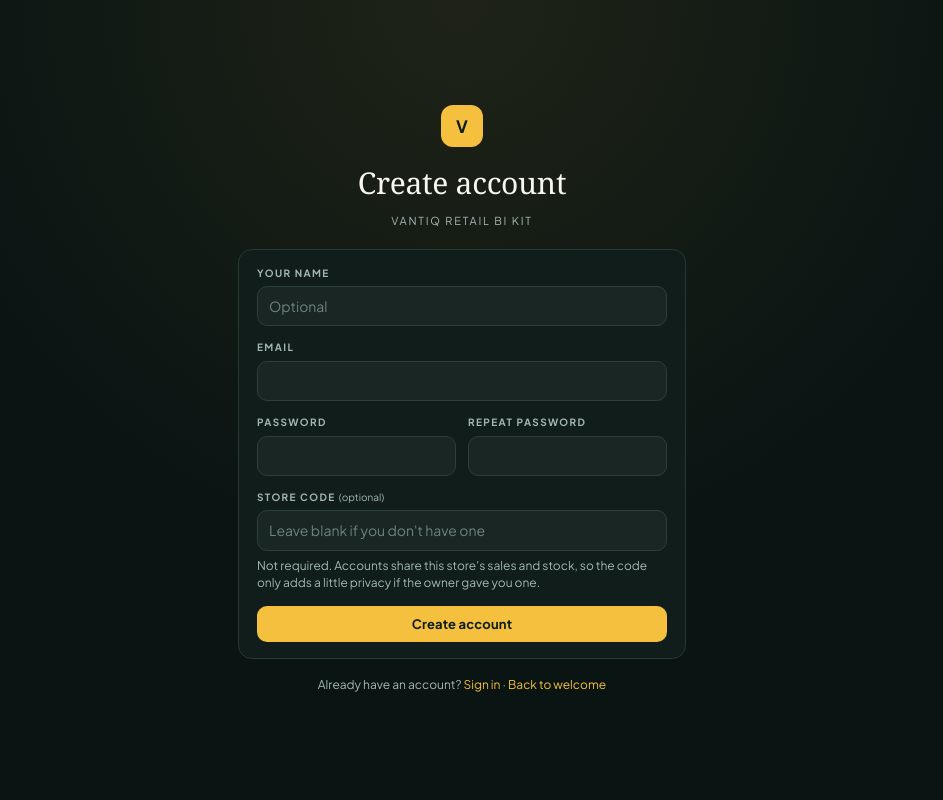
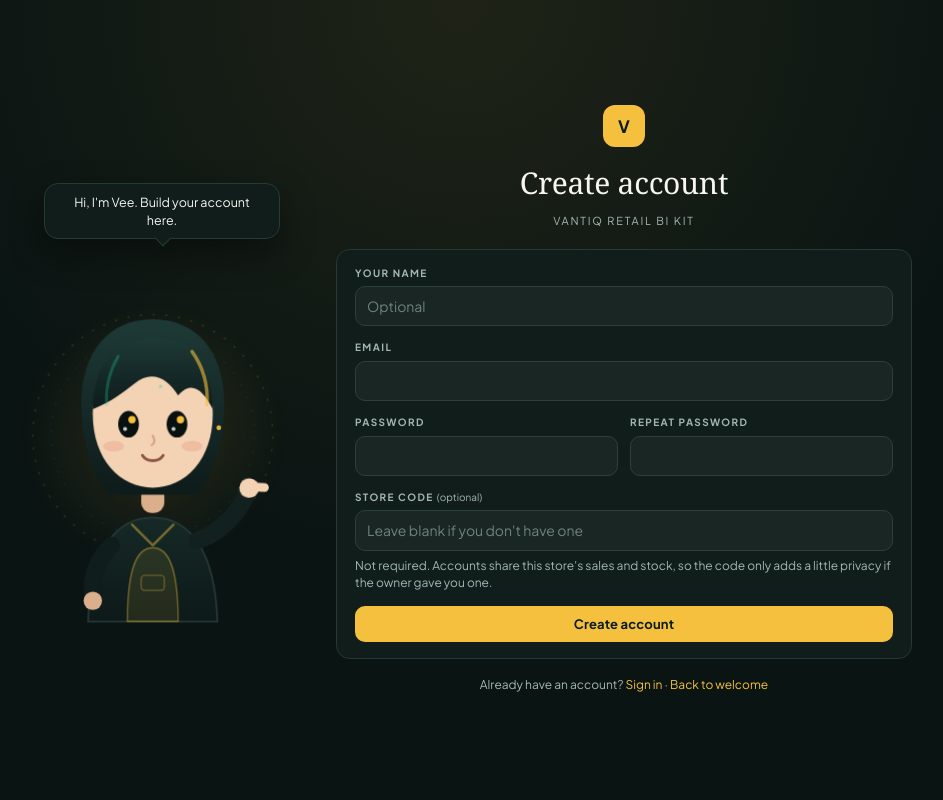
Before and after one commit to evansjeffery200-oss/retail-bi, a FastAPI app: page /signup in a window 1280 px wide. Shown: the whole page, without its empty margins (178-1121 px from the left). Run offline with FastAPI, Linux system fonts and the light colour scheme; some web fonts are replaced.

Commit message:
Add Vee, an animated guide who points at the auth forms

```diff
--- a/app/static/app.css
+++ b/app/static/app.css
@@ -525,3 +525,149 @@ body.is-leaving .landing-foot {
   }
   .btn:hover, .kpi:hover { transform: none; }
 }
+
+/* ---------------------------------------------------------------
+   Vee, the store assistant on the sign-in and create-account pages.
+   She floats, blinks, points at the form and talks through the steps.
+   --------------------------------------------------------------- */
+.auth-shell {
+  width: 100%;
+  max-width: 900px;
+  display: grid;
+  grid-template-columns: 300px minmax(0, 1fr);
+  gap: 24px;
+  align-items: center;
+}
+.auth-shell .auth-card { max-width: none; }
+
+.guide {
+  position: relative;
+  display: flex;
+  justify-content: center;
+  align-items: flex-end;
+  padding-top: 62px;
+}
+.guide-figure {
+  width: 100%;
+  max-width: 300px;
+  height: auto;
+  display: block;
+  overflow: visible;
+  animation: vq-idle 7s ease-in-out infinite;
+}
+
+.guide-bubble {
+  position: absolute;
+  top: 4px;
+  left: 50%;
+  transform: translateX(-50%);
+  width: max-content;
+  max-width: 236px;
+  padding: 9px 14px;
+  border-radius: 14px;
+  border: 1px solid var(--line);
+  background: #101d1b;
+  color: var(--text);
+  font-size: 12.5px;
+  line-height: 1.45;
+  text-align: center;
+  box-shadow: 0 14px 34px rgba(0, 0, 0, 0.42);
+}
+.guide-bubble::after {
+  content: "";
+  position: absolute;
+  bottom: -6px;
+  left: 50%;
+  width: 11px;
+  height: 11px;
+  margin-left: -5.5px;
+  background: #101d1b;
+  border-right: 1px solid var(--line);
+  border-bottom: 1px solid var(--line);
+  transform: rotate(45deg);
+}
+.guide-bubble span {
+  display: inline-block;
+  transition: opacity 0.26s ease, transform 0.26s ease;
+}
+.guide-bubble span.is-swapping { opacity: 0; transform: translateY(-5px); }
+
+/* the character's own motion */
+.guide-ring,
+.guide-ring-alt { transform-box: view-box; }
+.guide-ring { transform-origin: 122px 168px; animation: vq-spin 46s linear infinite; }
+.guide-ring-alt { transform-origin: 122px 168px; animation: vq-spin 31s linear infinite reverse; }
+
+.guide-eye { transform-box: fill-box; transform-origin: center; animation: vq-blink 5.4s infinite; }
+.guide-eye-alt { animation-delay: 0.08s; }
+
+.guide-arm {
+  transform-box: view-box;
+  transform-origin: 160px 260px;
+  animation: vq-point 2.9s ease-in-out infinite;
+}
+
+.guide-tap { opacity: 0; animation: vq-tap 2.9s ease-in-out infinite; }
+
+.guide-spark { opacity: 0; animation: vq-spark 2.9s ease-out infinite; }
+.guide-spark-b { animation-delay: 0.55s; }
+.guide-spark-c { animation-delay: 1.1s; }
+
+@keyframes vq-idle {
+  0%, to { transform: translateY(0); }
+  50% { transform: translateY(-9px); }
+}
+@keyframes vq-blink {
+  0%, 91%, to { transform: scaleY(1); }
+  94% { transform: scaleY(0.08); }
+  97% { transform: scaleY(1); }
+}
+@keyframes vq-point {
+  0%, to { transform: rotate(0deg); }
+  45% { transform: rotate(4.5deg); }
+  70% { transform: rotate(1.5deg); }
+}
+@keyframes vq-tap {
+  0%, 55%, to { opacity: 0; }
+  70% { opacity: 0.55; }
+  85% { opacity: 0; }
+}
+@keyframes vq-spark {
+  0% { opacity: 0; transform: translate(-4px, 6px) scale(0.5); }
+  25% { opacity: 0.95; }
+  100% { opacity: 0; transform: translate(20px, -16px) scale(1.25); }
+}
+
+/* the form she is pointing at takes a soft gold breath when the page opens */
+.auth-card.is-pointed { animation: vq-look 1.5s ease-in-out 2; }
+@keyframes vq-look {
+  0%, to { box-shadow: 0 22px 60px rgba(0, 0, 0, 0.32); }
+  50% { box-shadow: 0 22px 60px rgba(0, 0, 0, 0.32), 0 0 0 1px rgba(244, 192, 61, 0.45), 0 0 34px rgba(244, 192, 61, 0.16); }
+}
+
+@media (max-width: 860px) {
+  .auth-shell {
+    grid-template-columns: minmax(0, 1fr);
+    max-width: 448px;
+    gap: 4px;
+  }
+  .guide { padding-top: 0; padding-bottom: 2px; }
+  .guide-figure { max-width: 172px; }
+  .guide-bubble {
+    position: static;
+    transform: none;
+    margin: 0 auto 10px;
+    font-size: 12px;
+  }
+  .guide-bubble::after { display: none; }
+  .guide-ring, .guide-ring-alt { display: none; }
+}
+
+@media (prefers-reduced-motion: reduce) {
+  .guide-figure, .guide-ring, .guide-ring-alt, .guide-eye, .guide-eye-alt,
+  .guide-arm, .guide-tap, .guide-spark, .auth-card.is-pointed {
+    animation: none !important;
+  }
+  .guide-bubble span { transition: none !important; }
+  .guide-tap { opacity: 0.5; }
+}
--- /dev/null
+++ b/app/templates/_guide.html
@@ -0,0 +1,101 @@
+{# Vee, the little store assistant drawn in SVG.
+   She points at the form on the auth pages and says a few lines of guidance.
+   Decorative: every word she says is repeated by a real label on the page. #}
+{% set guide_lines = guide_lines if guide_lines is defined and guide_lines else ["Hi, I'm Vee.", "This is where you get in."] %}
+<div class="guide" aria-hidden="true">
+  <div class="guide-bubble">
+    <span data-guide-lines='{{ guide_lines | tojson }}'>{{ guide_lines[0] }}</span>
+  </div>
+
+  <svg class="guide-figure" viewBox="0 0 260 330" xmlns="http://www.w3.org/2000/svg">
+    <defs>
+      <radialGradient id="guideGlow" cx="50%" cy="50%" r="50%">
+        <stop offset="0%" stop-color="#F4C03D" stop-opacity="0.18" />
+        <stop offset="55%" stop-color="#F4C03D" stop-opacity="0.06" />
+        <stop offset="100%" stop-color="#F4C03D" stop-opacity="0" />
+      </radialGradient>
+      <linearGradient id="guideHair" x1="0" y1="0" x2="0" y2="1">
+        <stop offset="0%" stop-color="#1E3A37" />
+        <stop offset="60%" stop-color="#142726" />
+        <stop offset="100%" stop-color="#0E1C1B" />
+      </linearGradient>
+      <linearGradient id="guideShirt" x1="0" y1="0" x2="0" y2="1">
+        <stop offset="0%" stop-color="#162927" />
+        <stop offset="100%" stop-color="#0D1A19" />
+      </linearGradient>
+    </defs>
+
+    <!-- ambient light and orbit rings, matching the welcome page -->
+    <circle cx="122" cy="168" r="116" fill="url(#guideGlow)" />
+    <circle class="guide-ring" cx="122" cy="168" r="104" fill="none"
+            stroke="#F4C03D" stroke-opacity="0.18" stroke-width="1" stroke-dasharray="2 9" />
+    <circle class="guide-ring-alt" cx="122" cy="168" r="88" fill="none"
+            stroke="#26D897" stroke-opacity="0.16" stroke-width="1" stroke-dasharray="1 11" />
+
+    <!-- body -->
+    <path d="M66 330 C68 268 90 240 122 240 C154 240 176 268 178 330 Z"
+          fill="url(#guideShirt)" stroke="#273935" stroke-width="1.5" />
+    <path d="M104 246 L122 264 L140 246" fill="none" stroke="#F4C03D"
+          stroke-opacity="0.45" stroke-width="2" stroke-linecap="round" stroke-linejoin="round" />
+    <path d="M100 330 C100 284 108 266 122 266 C136 266 144 284 144 330 Z"
+          fill="#F4C03D" fill-opacity="0.1" stroke="#F4C03D" stroke-opacity="0.4" stroke-width="1.2" />
+    <rect x="112" y="290" width="20" height="13" rx="3" fill="none"
+          stroke="#F4C03D" stroke-opacity="0.32" stroke-width="1.2" />
+
+    <!-- neck and head -->
+    <rect x="112" y="212" width="20" height="24" rx="9" fill="#DCAF8C" />
+    <path d="M122 92 C154 92 174 116 174 150 C174 190 150 214 122 214 C94 214 70 190 70 150 C70 116 90 92 122 92 Z"
+          fill="#F4D2B4" />
+
+    <!-- hair back, face frame, fringe -->
+    <path d="M122 68 C160 68 184 96 184 142 C184 180 170 210 160 220 L84 220 C74 210 60 180 60 142 C60 96 84 68 122 68 Z"
+          fill="url(#guideHair)" />
+    <path d="M122 92 C154 92 174 116 174 150 C174 190 150 214 122 214 C94 214 70 190 70 150 C70 116 90 92 122 92 Z"
+          fill="#F4D2B4" />
+    <path d="M70 146 C70 106 92 84 122 84 C152 84 174 106 174 146 C166 130 156 120 144 134 C134 118 120 112 106 124 C98 130 86 140 70 146 Z"
+          fill="url(#guideHair)" />
+    <path d="M156 96 C166 110 170 126 169 142" fill="none" stroke="#F4C03D"
+          stroke-opacity="0.6" stroke-width="3" stroke-linecap="round" />
+    <path d="M92 100 C84 114 81 128 82 142" fill="none" stroke="#26D897"
+          stroke-opacity="0.28" stroke-width="2.5" stroke-linecap="round" />
+
+    <!-- eyes -->
+    <g class="guide-eye">
+      <ellipse cx="101" cy="159" rx="9" ry="11.5" fill="#081110" />
+      <circle cx="104" cy="155" r="3.2" fill="#F4C03D" />
+      <circle cx="98" cy="163" r="1.7" fill="#EAF3F0" fill-opacity="0.85" />
+    </g>
+    <g class="guide-eye guide-eye-alt">
+      <ellipse cx="143" cy="159" rx="9" ry="11.5" fill="#081110" />
+      <circle cx="146" cy="155" r="3.2" fill="#F4C03D" />
+      <circle cx="140" cy="163" r="1.7" fill="#EAF3F0" fill-opacity="0.85" />
+    </g>
+
+    <!-- blush, nose, smile -->
+    <ellipse cx="88" cy="178" rx="9" ry="4.6" fill="#E58E73" fill-opacity="0.3" />
+    <ellipse cx="156" cy="178" rx="9" ry="4.6" fill="#E58E73" fill-opacity="0.3" />
+    <path d="M122 169 C124 173 124 175 121 177" fill="none" stroke="#D9A78A"
+          stroke-width="2" stroke-linecap="round" />
+    <path d="M113 186 C117 192 127 192 131 186" fill="none" stroke="#8C5946"
+          stroke-width="2.6" stroke-linecap="round" />
+
+    <!-- resting arm -->
+    <path d="M86 264 C72 278 68 294 70 308" fill="none" stroke="#0F1E1D"
+          stroke-width="15" stroke-linecap="round" />
+    <circle cx="70" cy="312" r="8" fill="#DCAF8C" />
+
+    <!-- pointing arm, gesturing at the form -->
+    <g class="guide-arm">
+      <path d="M160 260 C180 252 196 234 202 214" fill="none" stroke="#12211F"
+            stroke-width="15" stroke-linecap="round" />
+      <circle cx="203" cy="212" r="8.5" fill="#F4D2B4" />
+      <rect x="205" y="207" width="15" height="7.5" rx="3.75" fill="#F4D2B4" />
+      <rect class="guide-tap" x="205" y="207" width="15" height="7.5" rx="3.75" fill="#F4C03D" />
+    </g>
+
+    <!-- sparks travelling toward the card -->
+    <circle class="guide-spark" cx="214" cy="204" r="2.6" fill="#F4C03D" />
+    <circle class="guide-spark guide-spark-b" cx="214" cy="204" r="2.2" fill="#26D897" />
+    <circle class="guide-spark guide-spark-c" cx="214" cy="204" r="2" fill="#F4C03D" />
+  </svg>
+</div>
--- a/app/templates/login.html
+++ b/app/templates/login.html
@@ -12,6 +12,9 @@
 </head>
 <body>
   <div class="auth-wrap">
+    <div class="auth-shell">
+      {% set guide_lines = ["Welcome back. Sign in right here.", "Email, password, and you're in.", "I keep an eye on the numbers."] %}
+      {% include "_guide.html" %}
     <div class="auth-card">
       <div class="auth-head">
         <div class="auth-mark">V</div>
@@ -43,6 +46,7 @@
         <a href="/welcome" class="link-quiet">Back to welcome</a>
       </p>
     </div>
+    </div>
   </div>
   <script src="/static/app.js" defer></script>
 </body>
--- a/app/templates/signup.html
+++ b/app/templates/signup.html
@@ -12,6 +12,9 @@
 </head>
 <body>
   <div class="auth-wrap">
+    <div class="auth-shell">
+      {% set guide_lines = ["Hi, I'm Vee. Build your account here.", "Pick a name, an email, a password.", "No store code? Just leave it blank."] %}
+      {% include "_guide.html" %}
     <div class="auth-card auth-card-wide">
       <div class="auth-head">
         <div class="auth-mark">V</div>
@@ -61,6 +64,7 @@
         <p class="auth-foot">Already have an account? <a href="/login">Sign in</a> · <a href="/welcome">Back to welcome</a></p>
       {% endif %}
     </div>
+    </div>
   </div>
   <script src="/static/app.js" defer></script>
 </body>
```
Also changed, not shown: app/static/app.js (+42 -0 lines).
